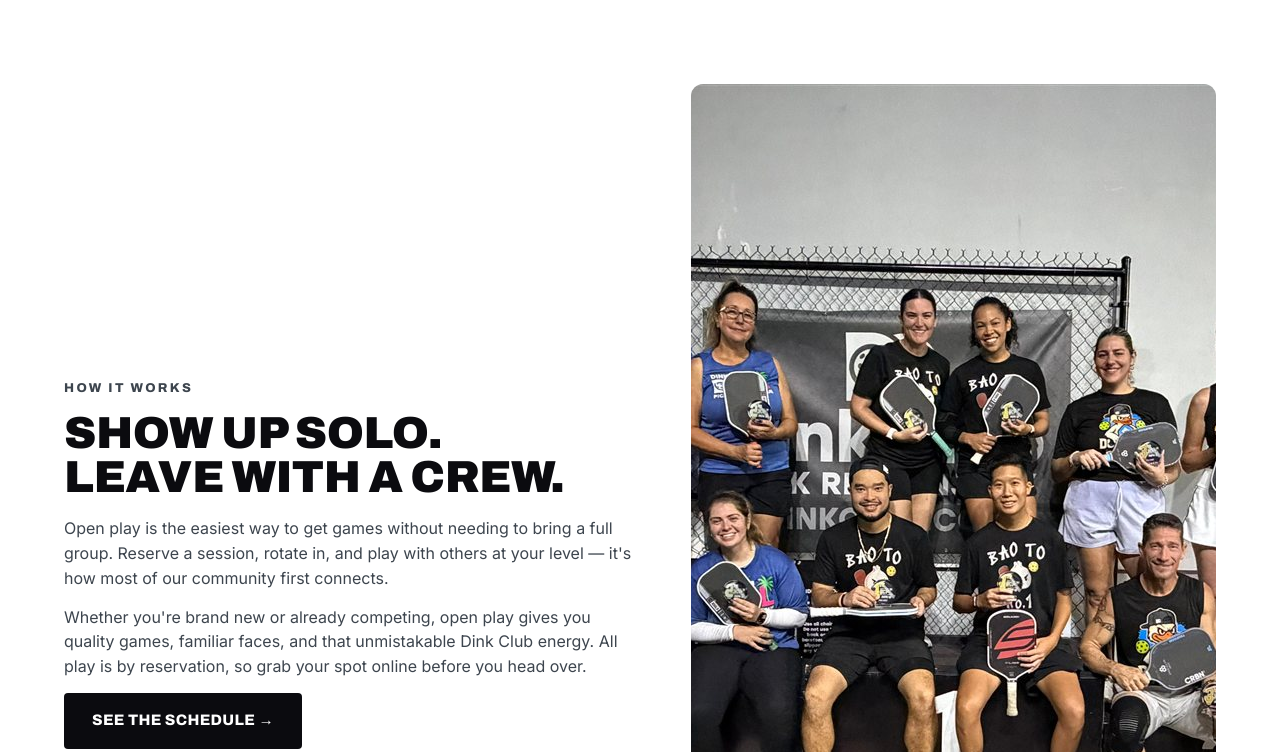
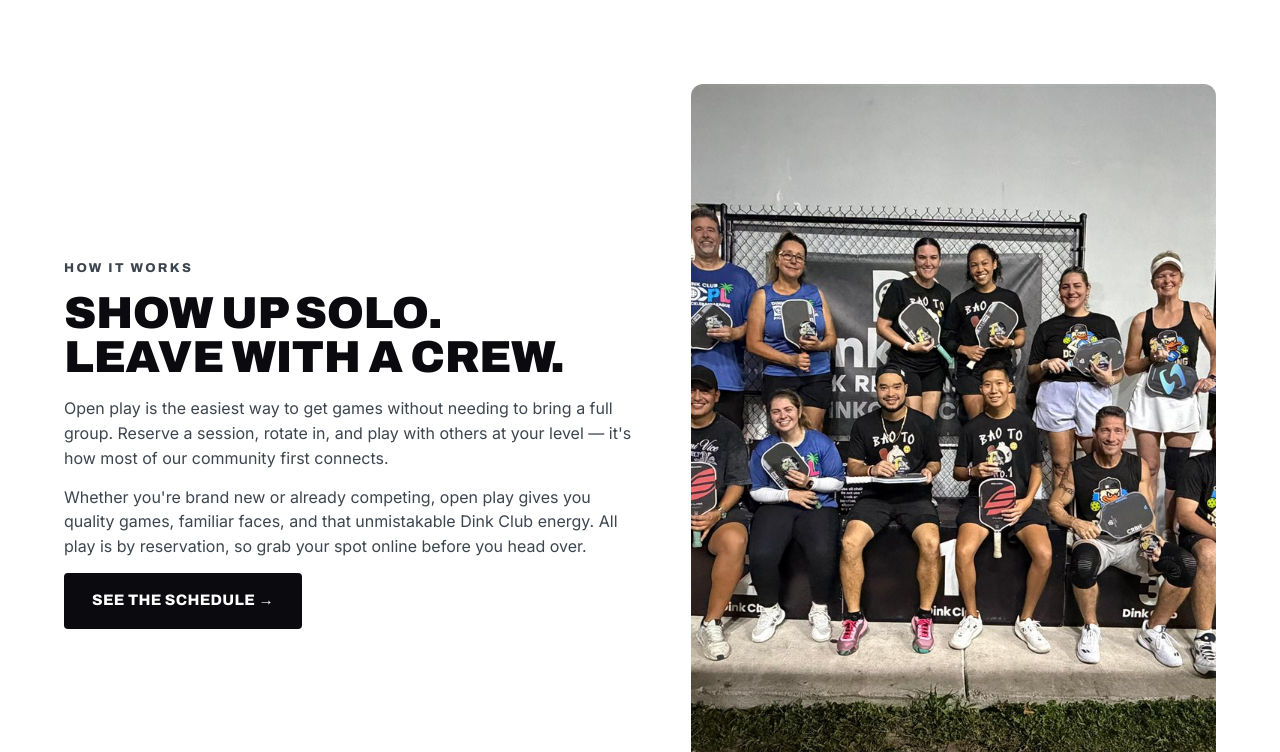
Before and after one commit to victorlazarus32/dinkclubwebsite, a plain HTML site: page open-play.html in a window 1280 px wide. Shown: the part 670-1422 px from the top of the page. Drawn offline with Linux system fonts and the light colour scheme.

Commit message:
Open Play image: wider/shorter 16:9 banner so full crew shows (no left/right crop)

```diff
--- a/open-play.html
+++ b/open-play.html
@@ -101,7 +101,7 @@
       <p>Whether you're brand new or already competing, open play gives you quality games, familiar faces, and that unmistakable Dink Club energy. All play is by reservation, so grab your spot online before you head over.</p>
       <a class="btn btn-dark" href="https://app.courtreserve.com/Online/Reservations/Bookings/13841?sId=17828" target="_blank" rel="noopener">See the Schedule →</a>
     </div>
-    <img src="assets/img/open-play-crew.jpg" alt="An open play pickleball crew together on the outdoor courts at Dink Club in Miami" width="1280" height="960" loading="lazy">
+    <img src="assets/img/open-play-crew.jpg" alt="An open play pickleball crew together on the outdoor courts at Dink Club in Miami" width="1280" height="720" loading="lazy" style="aspect-ratio:16/9;object-fit:cover;object-position:center top;width:100%">
   </div>
 </section>
 
```
